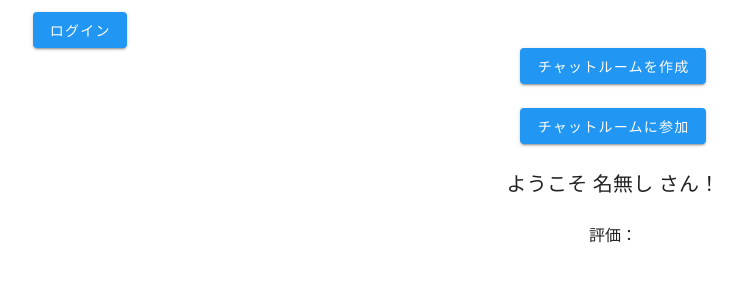
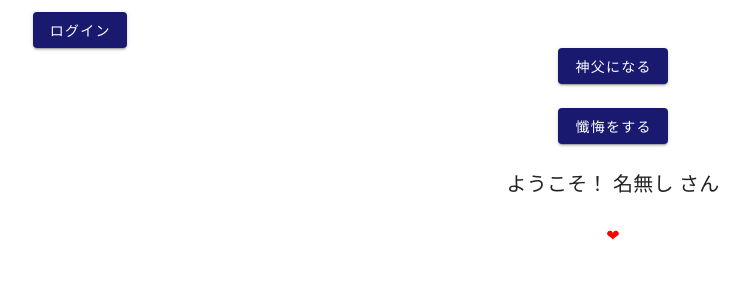
Before and after one commit to Kuroneko-mayuge/public_zanngeapp, a Vue app: page / in a window 1280 px wide. Shown: the top 300 px of the page, without its empty margins (27-777 px from the left). Built offline with nearby package versions, Linux system fonts and the light colour scheme; no server answers.

Commit message:
ハートをホームページに反映

```diff
--- a/package.json
+++ b/package.json
@@ -11,6 +11,7 @@
     "core-js": "^3.6.5",
     "firebase": "^7.22.0",
     "vue": "^2.6.11",
+    "vue-cute-rate": "^1.0.2",
     "vue-loading-template": "^1.3.2",
     "vue-router": "^3.2.0",
     "vue-star-rating": "^1.7.0",
--- /dev/null
+++ b/src/common.js
@@ -0,0 +1,19 @@
+//日付から文字列に変換する関数
+function getStringFromDate(date) {
+  var year_str = date.getFullYear();
+  var month_str = 1 + date.getMonth();
+  var day_str = date.getDate();
+  var hour_str = date.getHours();
+  var minute_str = date.getMinutes();
+  var second_str = date.getSeconds();
+  let format_str = 'YYYY-MM-DD hh:mm:ss';
+  format_str = format_str.replace(/YYYY/g, year_str);
+  format_str = format_str.replace(/MM/g, month_str);
+  format_str = format_str.replace(/DD/g, day_str);
+  format_str = format_str.replace(/hh/g, hour_str);
+  format_str = format_str.replace(/mm/g, minute_str);
+  format_str = format_str.replace(/ss/g, second_str);
+  return format_str;
+}
+
+export default { getStringFromDate };
--- a/src/components/Header.vue
+++ b/src/components/Header.vue
@@ -1,7 +1,7 @@
 <template>
   <header>
     <div v-if="!$store.state.login_user">
-        <v-btn color='info' @click="login">ログイン</v-btn>
+        <v-btn color="#191970" class="white--text" @click="login">ログイン</v-btn>
     </div>
     <div v-if="$store.state.login_user">
         <img v-if="photoURL" :src="photoURL" @click="logout">
--- a/src/components/HomePage.vue
+++ b/src/components/HomePage.vue
@@ -4,24 +4,27 @@
     <v-row>
         <v-col align="center">
           <v-btn @click="makeChatroom" v-if="isOnHomePage()"
-          color="blue" class="white--text">チャットルームを作成
+          color="#191970" class="white--text">神父になる
           </v-btn>
         </v-col>
     </v-row>
     <v-row>
       <v-col align="center">
         <v-btn @click="visitChatroom" v-if="isOnHomePage()"
-        color="blue" class="white--text">チャットルームに参加</v-btn>
+        color="#191970" class="white--text">懺悔をする</v-btn>
       </v-col>
     </v-row>
     <v-row>
       <v-col align="center">
-        <span v-if="isOnHomePage()" class="title">ようこそ {{userName}} さん！</span>
+        <span v-if="isOnHomePage()" class="title">ようこそ！ {{userName}} さん</span>
       </v-col>
     </v-row>
     <v-row>
       <v-col align="center">
-        <span v-if="isOnHomePage()"> 評価：{{ userReviewVal }} </span>
+        <span v-if="isOnHomePage()">
+          <span class="heart">❤︎</span>
+        {{ userReviewVal }}
+        </span>
       </v-col>
     </v-row>
     <Loading v-show="loading"></Loading>
@@ -30,6 +33,7 @@
 </template>
 
 <script>
+import common from '@/common.js'
 import firebase from 'firebase'
 import Loading from '@/components/Loading'
 import Header from '@/components/Header'
@@ -62,24 +66,8 @@ export default {
       //終了時刻を設定
       let targetTime = new Date();
       targetTime.setMinutes(targetTime.getMinutes() + 0.5); //1分後に終了
-      targetTime = getStringFromDate(targetTime);
-      //日付から文字列に変換する関数
-      function getStringFromDate(date) {
-        var year_str = date.getFullYear();
-        var month_str = 1 + date.getMonth();
-        var day_str = date.getDate();
-        var hour_str = date.getHours();
-        var minute_str = date.getMinutes();
-        var second_str = date.getSeconds();
-        let format_str = 'YYYY-MM-DD hh:mm:ss';
-        format_str = format_str.replace(/YYYY/g, year_str);
-        format_str = format_str.replace(/MM/g, month_str);
-        format_str = format_str.replace(/DD/g, day_str);
-        format_str = format_str.replace(/hh/g, hour_str);
-        format_str = format_str.replace(/mm/g, minute_str);
-        format_str = format_str.replace(/ss/g, second_str);
-        return format_str;
-      }
+      targetTime = common.getStringFromDate(targetTime); //firestoreに文字列で日付を登録する
+
       //firestoreにチャットルームを登録
       this.$db.doc(roomid).set({
         roomID: roomid,
@@ -156,3 +144,9 @@ export default {
   }
 }
 </script>
+
+<style>
+.heart {
+  color: red;
+}
+</style>
--- a/src/components/Review.vue
+++ b/src/components/Review.vue
@@ -1,29 +1,29 @@
 <template>
   <v-container>
-    <star-rating
-    v-model="rating"
-    :increment="0.5"
-    :max-rating="5"
-    inactive-color="#000"
-    active-color="yellow"
-    :star-size="40">
-    </star-rating>
+    <star-rate
+    v-model="value"
+    type="heart"
+    active-color="#d4237a"
+    :hover-change="true">
+    </star-rate>
 
-    <v-btn @click="review">評価して終了</v-btn>
+    <v-btn @click="review"
+    color="#191970" class="white--text">評価して終了</v-btn>
+    <div class="heart"></div>
   </v-container>
 </template>
 
 <script>
-import StarRating from 'vue-star-rating'
+import StarRate from 'vue-cute-rate'
 import { mapGetters } from 'vuex'
 import firebase from 'firebase'
 export default {
   name: "Review",
   data:() => ({
-    rating: 3
+    value: 3
   }),
   components: {
-    StarRating
+    StarRate
   },
   computed: {
     ...mapGetters(['hostFlg'])
@@ -40,7 +40,7 @@ export default {
           .then((doc) => {
             if(doc.exists){
               const nowStatus = doc.data().reviewVal;
-              const newStatus = nowStatus + this.rating;
+              const newStatus = nowStatus + this.value;
               targetUserRef.update({
                 reviewVal: newStatus
               }).then(()=>{
@@ -61,7 +61,7 @@ export default {
           .then((doc) => {
             if(doc.exists){
               const nowStatus = doc.data().reviewVal;
-              const newStatus = nowStatus + this.rating;
+              const newStatus = nowStatus + this.value;
               targetUserRef.update({
                 reviewVal: newStatus
               }).then(()=>{
--- a/src/views/Chatroom.vue
+++ b/src/views/Chatroom.vue
@@ -130,7 +130,7 @@ export default {
 }
 
 .textlines {
-  border: 2px solid #0a0;  /* 枠線 */
+  border: 2px solid #191970;  /* 枠線 */
   border-radius: 0.67em;   /* 角丸 */
   padding: 0.5em;          /* 内側の余白量 */
   background-color: snow;  /* 背景色 */
```
Also changed, not shown: 1 other file (tests, documents, lock files or other folders).
